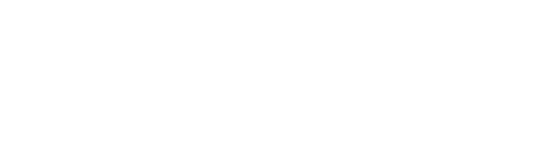
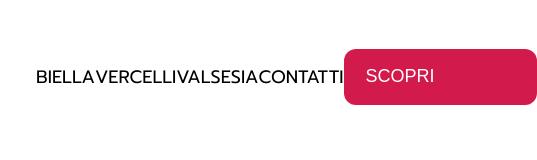
Before and after one commit to EllieMaffio93/responsive-Landing-Page-ATL, a plain HTML site: page index.html in a window 390 px wide. Shown: the whole page, 537 px wide, since content can reach past the window. Drawn offline with Linux system fonts and the light colour scheme; grey boxes are pictures that could not be loaded.

Commit message:
add the navbar and its elements (still need to make it responsive)

```diff
--- a/css/style.css
+++ b/css/style.css
@@ -4,3 +4,84 @@
 body{
     font-family: 'Prompt', sans-serif;
 }
+
+*{
+    box-sizing: border-box;
+}
+
+.container{
+    padding-right:28px;
+    padding-left:28px;
+}
+
+/*NAVBAR*/
+
+.navbar{
+    display:flex;
+    height:138px;
+    justify-content: space-between;
+    align-items:center;
+}
+
+.menu ul li{
+    display:inline;
+    list-style-type: none;
+    padding:0;
+}
+
+.menu{
+    display:flex;
+    justify-content: space-between;
+}
+
+
+
+.logo{
+    flex-basis:7%;
+}
+
+.logo-img{
+    width:60%;
+    height:auto;
+}
+
+.menu{
+    flex-basis:20%;
+}
+
+.contact-search{
+    flex-basis:19%;
+    display:flex;
+    justify-content:space-between;
+    align-items:center;
+}
+
+.menu-link{
+    font-size:18px;
+    color:#000000;
+    text-decoration:none;
+}
+.menu-link:hover{
+    font-size:18px;
+    color:#000000;
+    text-decoration:none;
+}
+
+.navbar-search{
+    background-color:#D21A4C;
+    width:193px;
+    height:56px;
+    padding-left:22px;
+    border-radius:12px;
+    box-shadow:none;
+    border:none;
+}
+
+::placeholder{
+    color:#ffffff;
+    font-size:18px;
+}
+::-moz-placeholder{
+    color:#ffffff;
+    font-size:18px;
+}
--- a/index.html
+++ b/index.html
@@ -10,5 +10,25 @@
 </head>
 <body>
 
+    <!--the navbar-->
+    <div class="container">
+        <div class="navbar">
+            <div class="logo">
+                <img class="logo-img" src="https://s3-alpha-sig.figma.com/img/77b6/1534/7544957033a2c42908ce45c18d18c5c5?Expires=1601856000&Signature=DfRfK-nM4Bowl8x68i7nyVI2YsEj0aWIBDnlqnY0-FvHeMMCwjDrIs6-26ji7mDt0NdotZKpovEFm8qg~-sxvoevHM~Yml26UMbqiNXxzpdhlAq9uzWp-nkF2NUXoz3Q-i8rI8mUlXIs-YFHYv7foLj4B3wY67SCL17Gpy-j0Oo7qyuksG6LhLG5iV2cnDkrg-GJdNZ-Z7KpF9TONh8Q7F8FoaP-YyX3Bd2XpdWNEMNWv1edkw5yHIGKPNrrnE6thX3~NX8q3OD-TZmAxCBpkiZCeRMUw1154L-aIPtEGgKFL~ElK8xnBpnwTAY0uDQ3ryojLgYewaPaVHruGCANaQ__&Key-Pair-Id=APKAINTVSUGEWH5XD5UA" alt="logo">
+            </div>
+           <div class="menu">
+                   <a class="menu-link" href="#"><div>BIELLA</div></a>
+                   <a class="menu-link" href="#"><div>VERCELLI</div></a>
+                   <a class="menu-link" href="#"><div>VALSESIA</div></a>
+           </div>
+           <div class="contact-search">
+            <a class="menu-link" href="#"><div>CONTATTI</div></a>
+            <input class="navbar-search" type="search" placeholder="SCOPRI">
+           </div>
+        </div>
+    </div>
+
+
+
 </body>
 </html>
```
